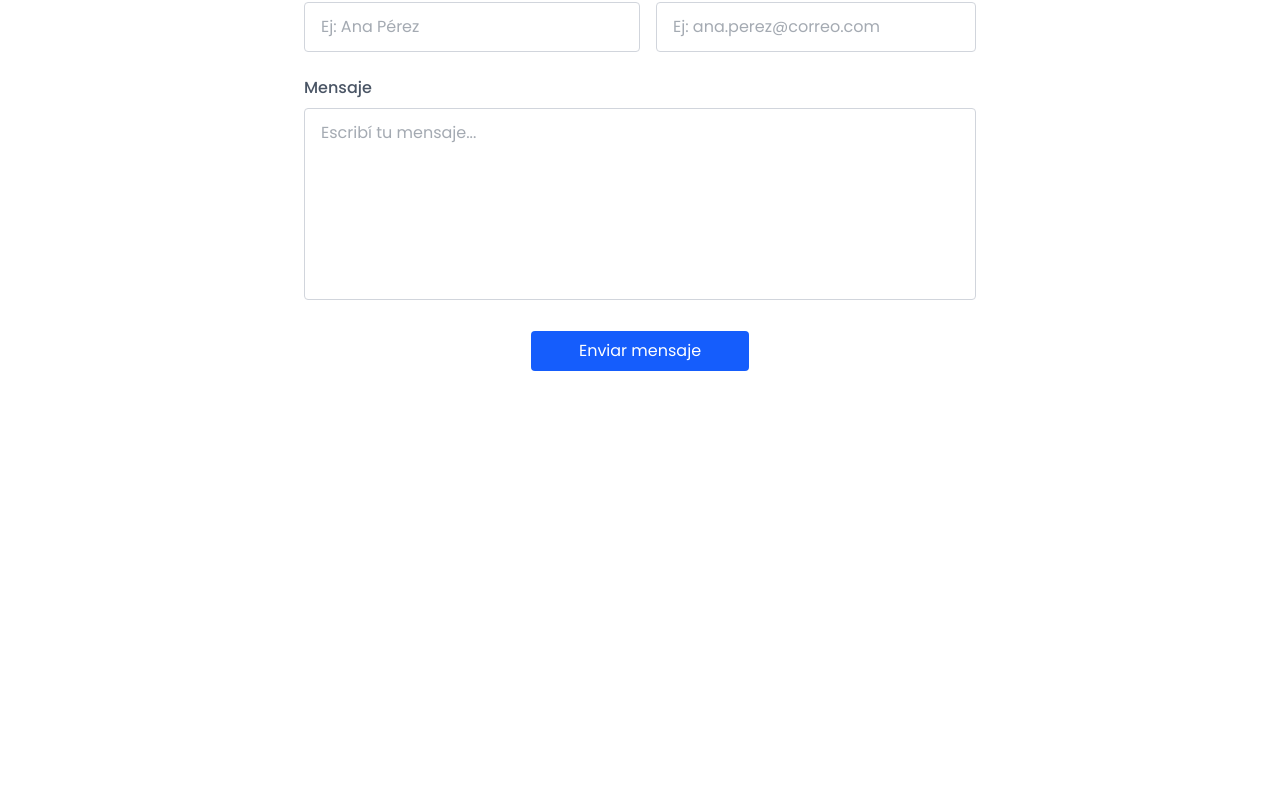
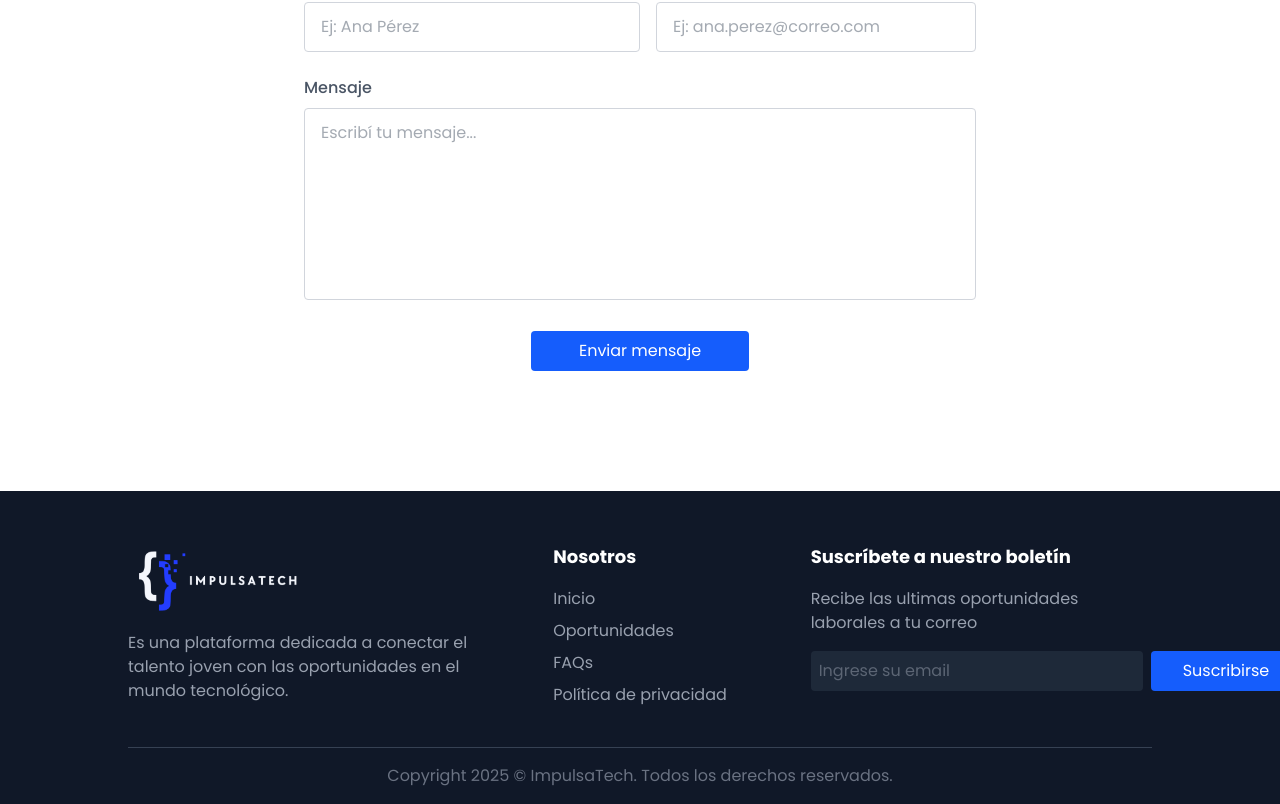
Before and after one commit to almendrasmaria/impulsa-tech, a React (Vite) app: page / in a window 1280 px wide. Shown: the part 2620-3424 px from the top of the page. Before the commit the page ends 3111 px from the top, so only its background shows below. Built offline with nearby package versions, Linux system fonts and the light colour scheme.

Commit message:
Agregar componente Footer y actualizar App para incluirlo

```diff
--- a/src/App.tsx
+++ b/src/App.tsx
@@ -1,4 +1,4 @@
-import { Header, About, HowItWorks, Contact } from "./components";
+import { Header, About, HowItWorks, Contact, Footer } from "./components";
 
 function App() {
   return (
@@ -7,6 +7,7 @@ function App() {
       <About/>
       <HowItWorks/>
       <Contact/>
+      <Footer/>
     </div>
   );
 }
--- /dev/null
+++ b/src/components/Footer.tsx
@@ -0,0 +1,42 @@
+const Footer = () => {
+    return (
+        <div className="pt-10 px-4 md:px-20 lg:px-32 bg-gray-900 w-full overflow-hidden">
+            <div className="container mx-auto flex flex-col md:flex-row justify-between items-start">
+                <div className="w-full md:w-1/3 mb-8 md:mb-0">
+                    <img
+                        src="images/logo.png"
+                        alt="Impulsa Tech"
+                        className="object-contain w-[150px] h-[70px] md:w-[180px] md:h-[100px]"
+                    />
+                    <p className="text-gray-400">Es una plataforma dedicada a conectar el talento joven con las oportunidades en el mundo tecnológico.</p>
+                </div>
+                <div>
+                    <h3 className="text-white text-lg font-bold mb-4 mt-3">Nosotros</h3>
+                    <ul className="flex flex-col gap-2 text-gray-400">
+                        <a href="#" className="hover:text-white">Inicio</a>
+                        <a href="#" className="hover:text-white">Oportunidades</a>
+                        <a href="#" className="hover:text-white">FAQs</a>
+                        <a href="#" className="hover:text-white">Política de privacidad</a>
+                    </ul>
+                </div>
+                <div className="w-full md:w-1/3">
+                    <h3 className="text-white text-lg font-bold mb-4 mt-3">Suscríbete a nuestro boletín</h3>
+                    <p className="text-gray-400 mb-4 max-w-80">Recibe las ultimas oportunidades laborales a tu correo</p>
+                    <div className="flex gap-2">
+                        <input
+                            type="email"
+                            placeholder="Ingrese su email"
+                            className="p-2 rounded bg-gray-800 text-gray-400 broder border-gray-700 focus:outline-none w-full md:w-auto"
+                        />
+                        <button className="bg-blue-600 text-white px-8 py-2 rounded hover:bg-blue-700 transition-colors">Suscribirse</button>
+                    </div>
+                </div>
+            </div>
+            <div className="border-t border-gray-700 py-4 mt-10 text-center text-gray-500">
+                Copyright 2025 © ImpulsaTech. Todos los derechos reservados.
+            </div>
+        </div>
+    )
+}
+
+export default Footer;
--- a/src/components/index.ts
+++ b/src/components/index.ts
@@ -5,3 +5,4 @@ export { default as Header } from './Header';
 export { default as About } from './About';
 export { default as HowItWorks } from './HowItWorks';
 export { default as Contact } from './Contact';
+export { default as Footer } from './Footer';
```
